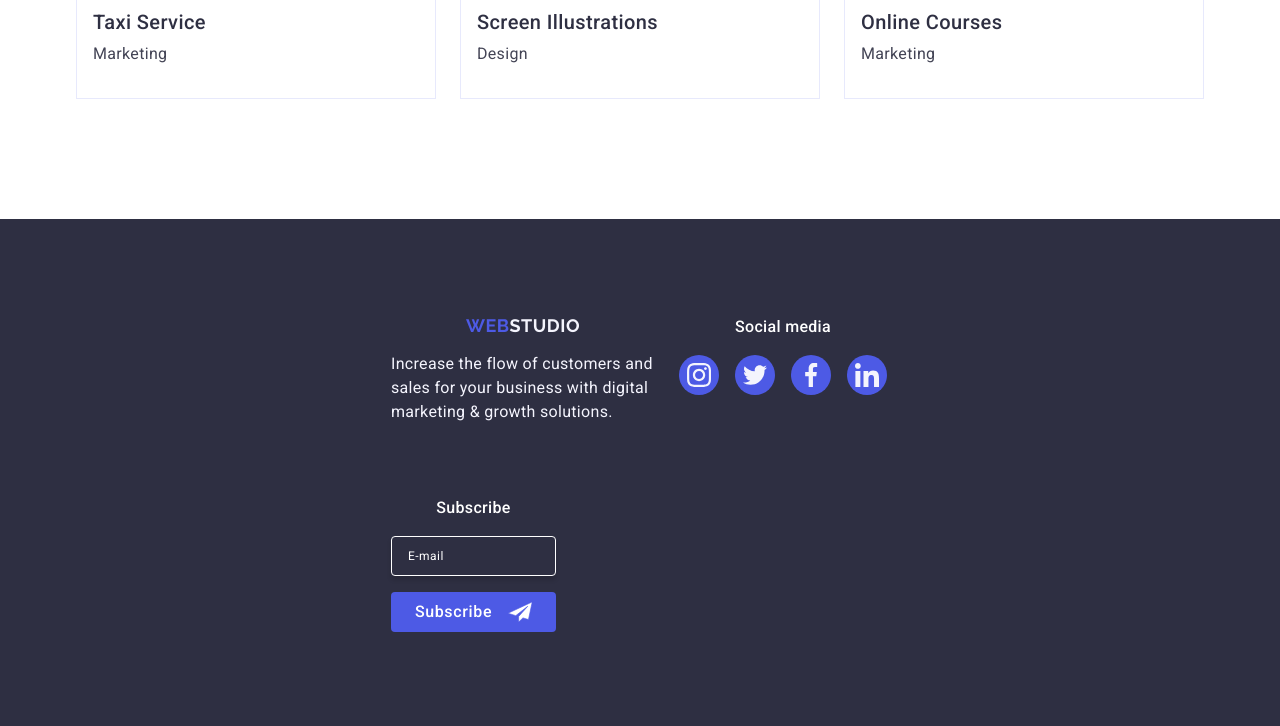
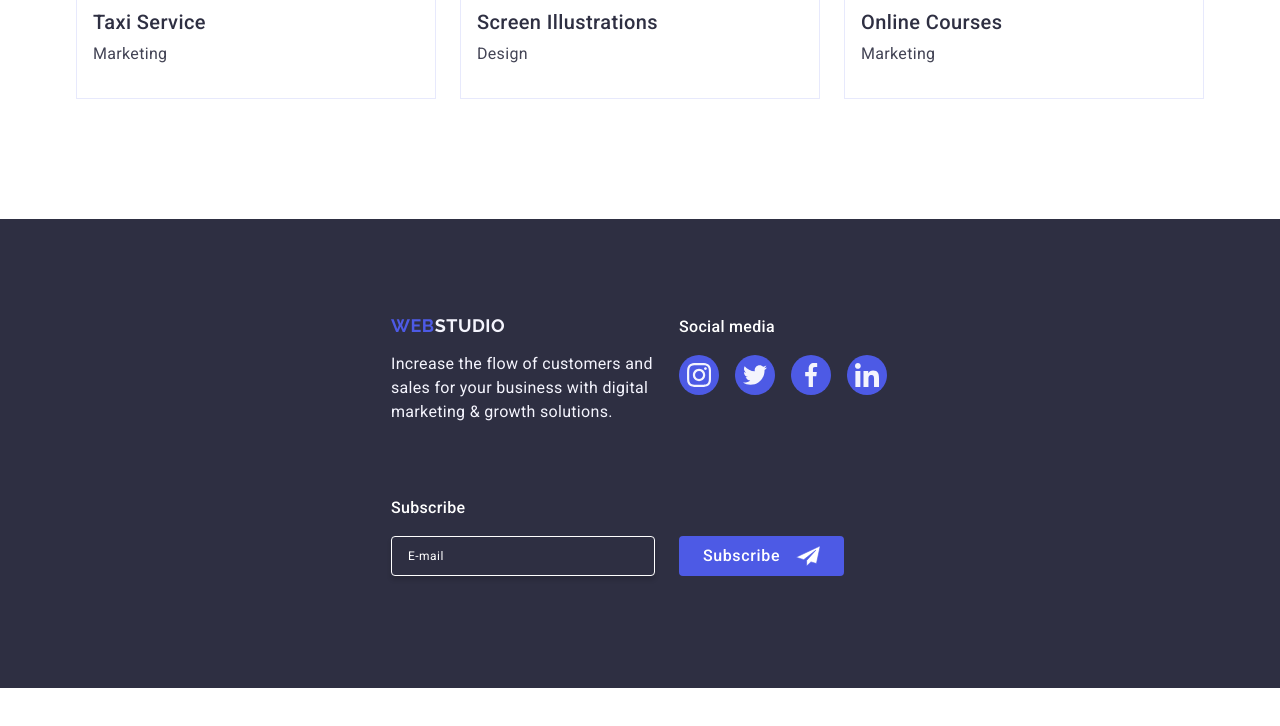
Before and after one commit to ntkv23/goit-markup-hw-06, a plain HTML site: page index.html in a window 1280 px wide. Shown: the part 2417-3143 px from the top of the page. After the commit the page ends 3105 px from the top, so only its background shows below. Drawn offline with nearby package versions, Linux system fonts and the light colour scheme.

Commit message:
dz661122

```diff
--- a/css/styles.css
+++ b/css/styles.css
@@ -1254,8 +1254,7 @@ button {
   flex-direction: column; */
   width: 528px;
 }
-.footer-cont .container
- {
+.footer-cont .container {
   padding-left: 15px;
   margin: 0 auto;
   display: flex;
@@ -1420,7 +1419,7 @@ ul {
 .input-subscribe {
   border: 1px solid #fff;
   border-radius: 4px;
-  width: 100%;
+  width: 288px;
   height: 40px;
   box-shadow: 0 4px 4px 0 rgba(0, 0, 0, 0.15);
   background: #2e2f42;
@@ -1462,8 +1461,8 @@ ul {
   cursor: pointer;
 }
 .button-position {
-  display: flex;
-  justify-content: center;
+  /* display: flex;
+  justify-content: center; */
 }
 
 ::placeholder {
@@ -1486,7 +1485,6 @@ ul {
 @media screen and (min-width: 768px) {
 }
 .footer-head {
-
 }
 
 .footer-cont {
@@ -1496,17 +1494,14 @@ ul {
   column-gap: 24px;
 }
 
-.footer-cont .container
- {
+.footer-cont .container {
   width: 528px;
-
 
   /* display: flex;
   flex-direction: column; */
 }
 
 .footer-teks {
-
   margin-bottom: 72px;
 }
 
@@ -1515,13 +1510,10 @@ ul {
 } */
 
 .title-logo-footer {
-
   margin-bottom: 16px;
-
 }
 
 .title-span-footer {
-
 }
 
 a {
@@ -1538,7 +1530,7 @@ ul {
   display: flex;
   flex-direction: column;
   justify-content: center;
-  align-items: center;
+  align-items: flex-start;
 }
 
 .footer-social {
@@ -1588,7 +1580,7 @@ ul {
   letter-spacing: 0.02em;
   color: #ffffff;
   margin-bottom: 16px;
-  text-align: center;
+  text-align: left;
 }
 
 .form-subscribe-wraper {
@@ -1609,14 +1601,14 @@ ul {
   letter-spacing: 0.02em;
   color: #fff;
   margin-bottom: 16px;
-  text-align: center;
+  text-align: left;
 }
 
 .form-subscribe {
   display: flex;
-
-  flex-direction: column;
-
+  flex-direction: row;
+
+  gap: 24px;
   line-height: 1.5;
   letter-spacing: 0.02em;
   color: #fff;
@@ -1644,7 +1636,7 @@ ul {
 .input-subscribe {
   border: 1px solid #fff;
   border-radius: 4px;
-  width: 100%;
+  width: 264px;
   height: 40px;
   box-shadow: 0 4px 4px 0 rgba(0, 0, 0, 0.15);
   background: #2e2f42;
```
